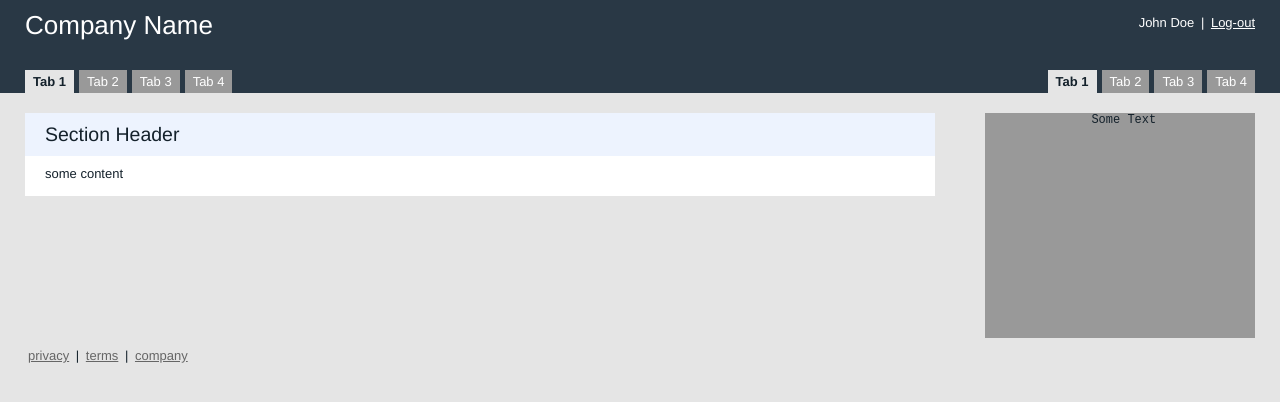
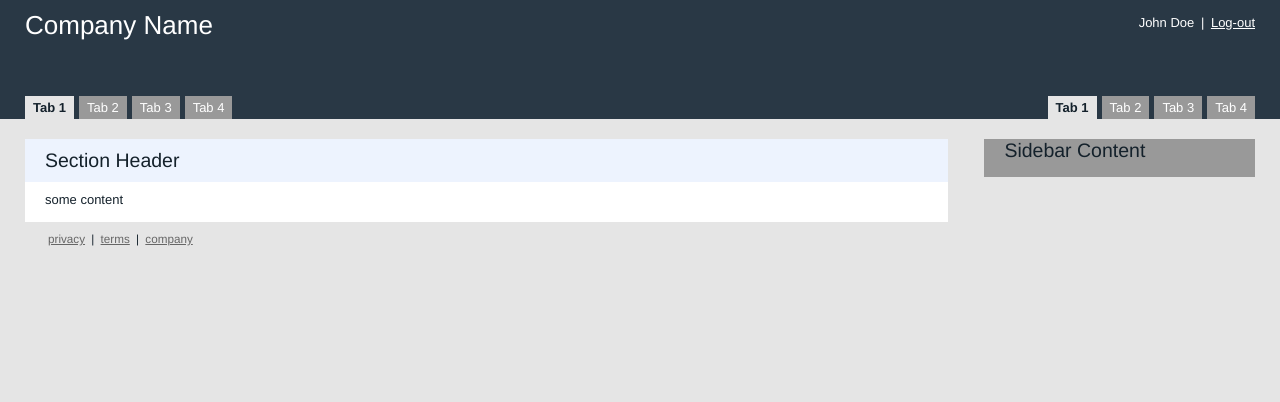
Before and after one commit to GunioRobot/admin-html, a plain HTML site: page index.html in a window 1280 px wide. Drawn offline with Linux system fonts and the light colour scheme.

Commit message:
modified clearing to use clear-fix instead of clear-both

```diff
--- a/index.html
+++ b/index.html
@@ -11,26 +11,18 @@
 </head>
 <body>
     <div id="header">
-      <div class="pre-header">
-        <div class="float-container left">
-          <h1>Company Name</h1>
+      <div id="pre-header" class="clear-fix">
+          <h1 class="left">Company Name</h1>
+          <h3 class="right">John Doe <span class="pipe">|</span> <a href="#">Log-out</a></h3>
       </div>
-        <div class="float-container right">
-          <h3>John Doe <span class="pipe">|</span> <a href="#">Log-out</a></h3>
-        </div>
-      </div>
-      <div class="clear-both"></div>
-      <div class="tabs">
-        <div class="float-container left">
-          <ul>
+      <div class="tabs clear-fix">
+        <ul class="left">
           <li><a href="#" class="current">Tab 1</a></li>
           <li><a href="/">Tab 2</a></li>
           <li><a href="/">Tab 3</a></li>
           <li><a href="/">Tab 4</a></li>
         </ul>
-        </div>
-        <div class="float-container right">
-          <ul>
+        <ul class="right">
           <li><a href="#" class="current">Tab 1</a></li>
           <li><a href="/">Tab 2</a></li>
           <li><a href="/">Tab 3</a></li>
@@ -38,39 +30,19 @@
         </ul>
       </div>
     </div>
-      <div class="clear-both"></div>
-    </div>
-
-    <div id="container">
-      <div id="main-container" class="float-container left">
-        <div id="main-content">
+    <div id="container" class="clear-fix">
+      <div id="primary-content" class="left">
         <h2>Section Header</h2>
         <div class="content">
               some content
          </div>
       </div>
-      </div>
-      <div id="sidebar-container" class="float-container left">
-        <div id="sidebar-content">
-          <pre>
-            Some Text
-
-
-
-
-
-
-
-
-
-
-
-
-
-          </pre>
+      <div id="sidebar" class="right">
+        <div class="content">
+          <h2>Sidebar Content</h2>
         </div>
       </div>
-      <div class="clear-both"></div>
+    </div>
     <div id="footer">
       <a href="/">privacy</a>
       <span class="pipe">|</span>
@@ -78,6 +50,5 @@
       <span class="pipe">|</span>
       <a href="/">company</a>
     </div>
-    </div>
 </body>
 </html>
--- a/stylesheets/themes/default/colors.css
+++ b/stylesheets/themes/default/colors.css
@@ -27,11 +27,10 @@ body {
   color: #14212B;
 }
 
-#main-content { background-color: #ffffff; }
-#main-content h2 { background-color: #edf3fe; }
+#primary-content { background-color: #ffffff; }
+#primary-content h2 { background-color: #edf3fe; }
 
-#sidebar-content { background-color: #999999;}
-
+#sidebar { background-color: #999999;}
 
 #footer a { color: #666666; }
 #footer a:hover {
--- a/stylesheets/themes/default/layout.css
+++ b/stylesheets/themes/default/layout.css
@@ -1,14 +1,23 @@
-p { margin-bottom: 10px; }
-
 .left { float:  left; }
 .right { float :right; }
-.clear-both { clear: both;}
+
+.clear-fix:after {
+  clear: both;
+  content: ".";
+  display: block;
+  height: 0;
+  visibility: hidden;
+}
+* html .clear-fix { display: inline-block; }
 
 #header { padding: 5px 25px 0px 25px; }
 
-.pre-header { padding: 5px 0px 60px 0px; }
-.pre-header h3 { margin-top: 5px; }
-.pre-header .pipe { margin: 0px 3px; }
+#pre-header {
+  padding: 5px 0px;
+  margin-bottom: 50px;
+}
+#pre-header h3 { margin-top: 5px; }
+#pre-header .pipe { margin: 0px 3px; }
 
 #header div.tabs li { float: left; }
 #header div.tabs .left li { margin-right: 5px; }
@@ -18,16 +27,17 @@ p { margin-bottom: 10px; }
 	padding: 4px 8px;
 }
 
-#main-container { width: 75% }
-#main-content, #sidebar-content { margin: 20px 25px 0px 25px; }
-#main-content div.content { padding: 10px 20px 15px; }
-#main-content h2 { padding: 10px 20px; }
+#container { margin: 20px 25px 0px 25px; }
 
-#sidebar-container { width: 25%; }
-#sidebar-content { padding: 0 20px 15px; }
-#sidebar-container { width: 25%; }
+#primary-content { width: 75%; }
+#primary-content div.content { padding: 10px 20px 15px; }
+#primary-content h2 { padding: 10px 20px; }
 
+#sidebar { margin-left: 3%; width: 22%; }
+#sidebar div.content { padding: 0 20px 15px 20px; }
 
-#footer { width: 50%; }
-#footer { padding: 10px 25px 15px 25px; }
+#footer {
+  font-size: 90%;
+   padding: 10px 45px 15px 45px;
+}
 #footer a { padding: 3px;}
```
Lines whose indentation alone changed are shown as unchanged.
